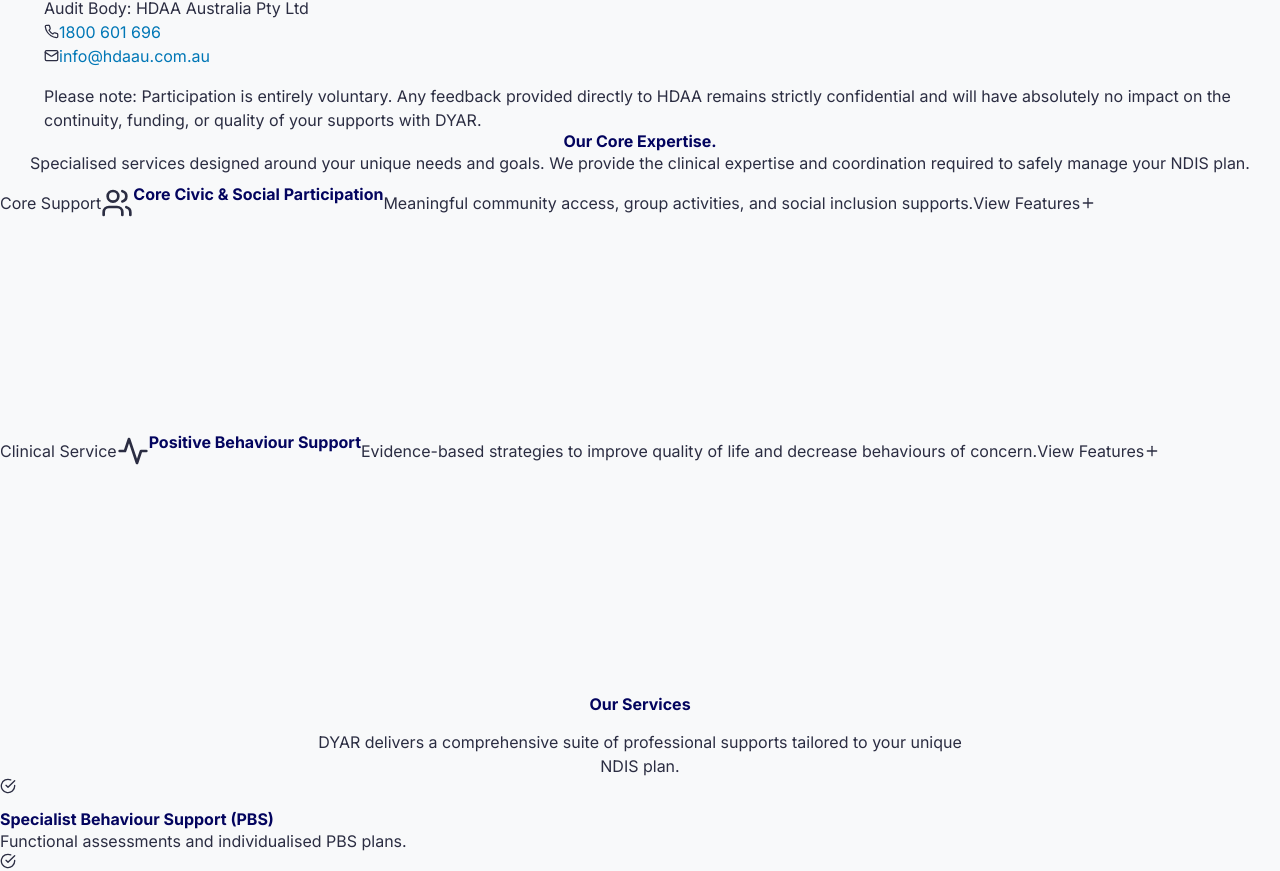
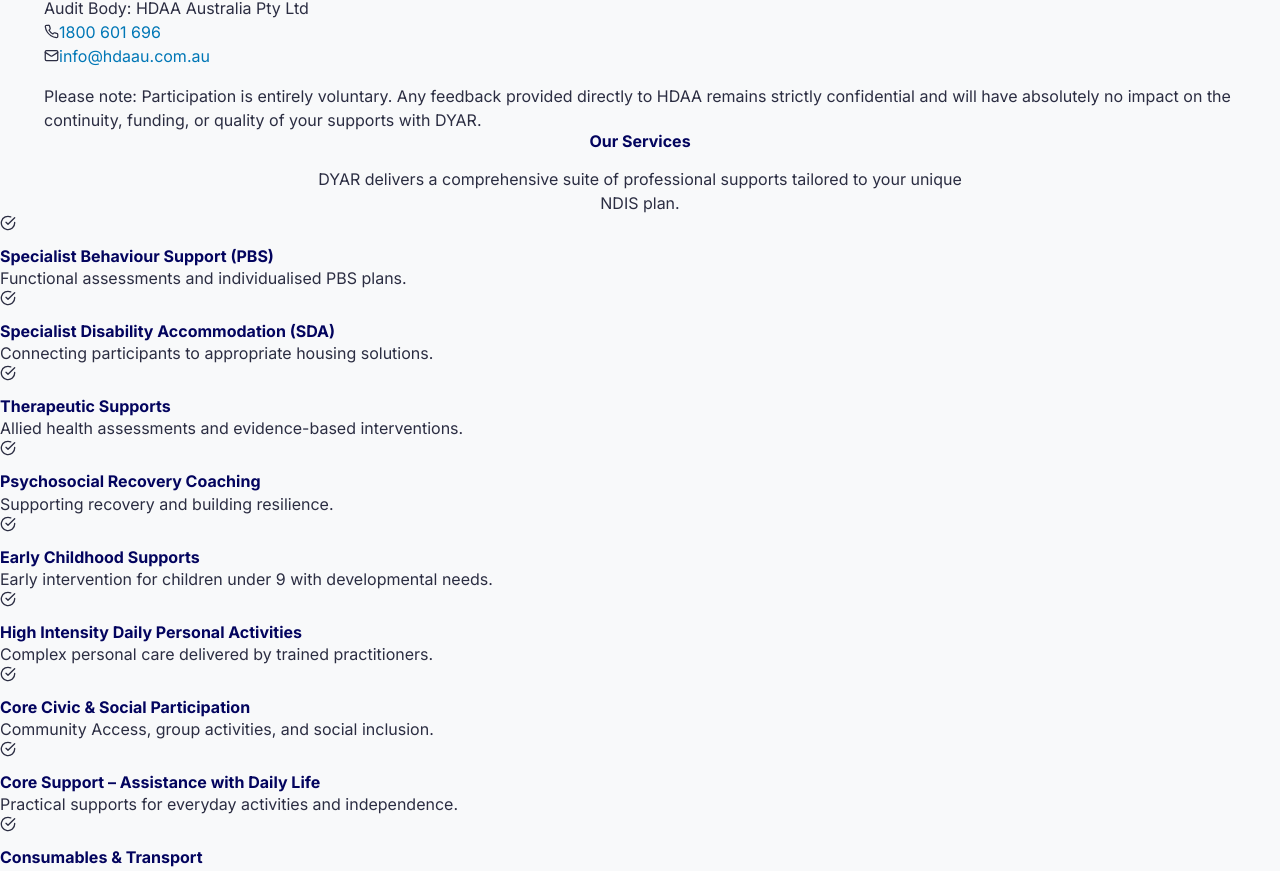
Before and after one commit to dyaritproject/dyartemproject, a React (Vite) app in the folder frontend/: page / in a window 1280 px wide. Shown: the part 494-1365 px from the top of the page. Built offline with nearby package versions, Linux system fonts and the light colour scheme; the HTML template or start-up script is replaced by a standard one.

Commit message:
Update Home.tsx

```diff
--- a/frontend/src/pages/Home.tsx
+++ b/frontend/src/pages/Home.tsx
@@ -1,14 +1,7 @@
-import { useState } from 'react';
 import { Link } from 'react-router-dom';
-import { ArrowRight, Activity, Users, ShieldCheck, Plus, CheckCircle, Phone, Mail, AlertTriangle } from 'lucide-react';
+import { ArrowRight, ShieldCheck, CheckCircle, Phone, Mail, AlertTriangle } from 'lucide-react';
 
 const Home = () => {
-  const [flippedIndex, setFlippedIndex] = useState<number | null>(null);
-
-  const handleFlip = (index: number) => {
-    setFlippedIndex(flippedIndex === index ? null : index);
-  };
-
   const services = [
     { name: 'Specialist Behaviour Support (PBS)', desc: 'Functional assessments and individualised PBS plans.' },
     { name: 'Specialist Disability Accommodation (SDA)', desc: 'Connecting participants to appropriate housing solutions.' },
@@ -86,103 +79,6 @@
         </div>
       </section>
 
-      {/* Core Expertise Flip Cards */}
-      <section className="py-24 bg-white relative">
-        <div className="max-w-7xl mx-auto px-4 sm:px-6 lg:px-8">
-          <div className={`text-center mb-16 transition-all duration-700 ${flippedIndex !== null ? 'blur-[2px] opacity-30 pointer-events-none' : ''}`}>
-            <h2 className="text-3xl md:text-5xl font-bold text-gray-900 mb-6 tracking-tight">
-              Our Core <span className="text-[#6A0DAD]">Expertise</span>.
-            </h2>
-            <p className="text-slate-900 max-w-3xl mx-auto text-lg leading-relaxed font-bold">
-              Specialised services designed around your unique needs and goals.
-              We provide the clinical expertise and coordination required to safely manage your NDIS plan.
-            </p>
-          </div>
-
-          <div className="grid md:grid-cols-2 gap-6 lg:gap-8 max-w-5xl mx-auto relative items-start" style={{ perspective: '1000px' }}>
-            {/* Community Access Flip Card */}
-            <div
-              className={`relative transition-all duration-500 h-[480px] w-full cursor-pointer ${flippedIndex === 0 ? 'z-50' : 'z-10'} ${flippedIndex === 1 ? 'blur-[1px] opacity-40 pointer-events-none' : ''}`}
-              style={{ transformStyle: 'preserve-3d', transform: flippedIndex === 0 ? 'rotateY(180deg)' : 'none' }}
-              onClick={() => handleFlip(0)}
-            >
-              <div className="absolute inset-0 bg-white p-8 md:p-10 shadow-sm border border-gray-100 hover:border-purple-200 transition-all duration-500 flex flex-col items-center text-center justify-center rounded-3xl" style={{ backfaceVisibility: 'hidden' }}>
-                <div className="absolute top-6 right-6">
-                  <span className="inline-flex items-center rounded-full px-3 py-1 text-[11px] font-bold border shadow-sm tracking-wide bg-[#F0FDF4] text-[#166534] border-[#DCFCE7]">Core Support</span>
-                </div>
-                <div className="w-16 h-16 rounded-2xl flex items-center justify-center mb-6 bg-emerald-50 text-emerald-600 shadow-inner">
-                  <Users size={32} />
-                </div>
-                <h3 className="text-2xl font-bold text-gray-900 mb-4 px-4 leading-tight">Core Civic &amp; Social Participation</h3>
-                <p className="text-sm text-slate-800 font-bold leading-relaxed max-w-xs mb-8">
-                  Meaningful community access, group activities, and social inclusion supports.
-                </p>
-                <button className="w-full py-4 bg-[#6A0DAD] text-white font-bold text-sm rounded-xl hover:bg-purple-800 transition-all shadow-xl active:scale-[0.98] flex items-center justify-center gap-3">
-                  <span>View Features</span><Plus size={16} />
-                </button>
-              </div>
-              <div className="absolute inset-0 bg-white p-8 md:p-10 shadow-xl border border-purple-100 transition-all duration-500 flex flex-col items-center text-center rounded-3xl overflow-y-auto" style={{ backfaceVisibility: 'hidden', transform: 'rotateY(180deg)' }}>
-                <h3 className="text-2xl font-bold text-gray-900 mb-6 tracking-tight">Meaningful Community Engagement.</h3>
-                <div className="text-sm text-slate-900 leading-relaxed font-bold mb-8 flex-grow">
-                  We support participants to actively engage in their community, build social networks, and participate in recreational or civic activities that align with their personal goals.
-                </div>
-                <ul className="text-left w-full space-y-3 mb-8">
-                  {['Supported Group Activities', '1:1 Community Access', 'Social Skill Building', 'Recreational Outings'].map((item, i) => (
-                    <li key={i} className="flex items-start text-sm font-medium text-gray-700">
-                      <CheckCircle size={16} className="text-emerald-500 mt-0.5 mr-2 shrink-0" /> {item}
-                    </li>
-                  ))}
-                </ul>
-                <button className="mt-auto min-h-[44px] w-full py-3 flex items-center justify-center text-[12px] font-bold text-purple-700 hover:text-white hover:bg-purple-600 rounded-xl border border-purple-200 transition-all"
-                  onClick={(e) => { e.stopPropagation(); handleFlip(0); }}>
-                  Acknowledge &amp; close
-                </button>
-              </div>
-            </div>
-
-            {/* PBS Flip Card */}
-            <div
-              className={`relative transition-all duration-500 h-[480px] w-full cursor-pointer ${flippedIndex === 1 ? 'z-50' : 'z-10'} ${flippedIndex === 0 ? 'blur-[1px] opacity-40 pointer-events-none' : ''}`}
-              style={{ transformStyle: 'preserve-3d', transform: flippedIndex === 1 ? 'rotateY(180deg)' : 'none' }}
-              onClick={() => handleFlip(1)}
-            >
-              <div className="absolute inset-0 bg-white p-8 md:p-10 shadow-sm border border-gray-100 hover:border-purple-200 transition-all duration-500 flex flex-col items-center text-center justify-center rounded-3xl" style={{ backfaceVisibility: 'hidden' }}>
-                <div className="absolute top-6 right-6">
-                  <span className="inline-flex items-center rounded-full px-3 py-1 text-[11px] font-bold border shadow-sm tracking-wide bg-[#F3E8FF] text-[#6B21A8] border-[#E9D5FF]">Clinical Service</span>
-                </div>
-                <div className="w-16 h-16 rounded-2xl flex items-center justify-center mb-6 bg-purple-50 text-purple-600 shadow-inner">
-                  <Activity size={32} />
-                </div>
-                <h3 className="text-2xl font-bold text-gray-900 mb-4 px-4 leading-tight">Positive Behaviour Support</h3>
-                <p className="text-sm text-slate-800 font-bold leading-relaxed max-w-xs mb-8">
-                  Evidence-based strategies to improve quality of life and decrease behaviours of concern.
-                </p>
-                <button className="w-full py-4 bg-[#6A0DAD] text-white font-bold text-sm rounded-xl hover:bg-purple-800 transition-all shadow-xl active:scale-[0.98] flex items-center justify-center gap-3">
-                  <span>View Features</span><Plus size={16} />
-                </button>
-              </div>
-              <div className="absolute inset-0 bg-white p-8 md:p-10 shadow-xl border border-purple-100 transition-all duration-500 flex flex-col items-center text-center rounded-3xl overflow-y-auto" style={{ backfaceVisibility: 'hidden', transform: 'rotateY(180deg)' }}>
-                <h3 className="text-2xl font-bold text-gray-900 mb-6 tracking-tight">Functional Assessment &amp; Planning.</h3>
-                <div className="text-sm text-slate-900 leading-relaxed font-bold mb-8 flex-grow">
-                  Our practitioners use evidence-based frameworks to understand why challenging behaviours occur. We focus on proactive strategies that create supportive environments tailored entirely to the individual.
-                </div>
-                <ul className="text-left w-full space-y-3 mb-8">
-                  {['Functional Behaviour Assessments', 'Individualised PBS Plans', 'Restrictive Practice Reduction', 'Stakeholder Training'].map((item, i) => (
-                    <li key={i} className="flex items-start text-sm font-medium text-gray-700">
-                      <CheckCircle size={16} className="text-purple-500 mt-0.5 mr-2 shrink-0" /> {item}
-                    </li>
-                  ))}
-                </ul>
-                <button className="mt-auto min-h-[44px] w-full py-3 flex items-center justify-center text-[12px] font-bold text-purple-700 hover:text-white hover:bg-purple-600 rounded-xl border border-purple-200 transition-all"
-                  onClick={(e) => { e.stopPropagation(); handleFlip(1); }}>
-                  Acknowledge &amp; close
-                </button>
-              </div>
-            </div>
-          </div>
-        </div>
-      </section>
-
       {/* All Services Grid */}
       <section className="py-20 bg-slate-50 border-t border-gray-100">
         <div className="max-w-7xl mx-auto px-4 sm:px-6 lg:px-8">
```
